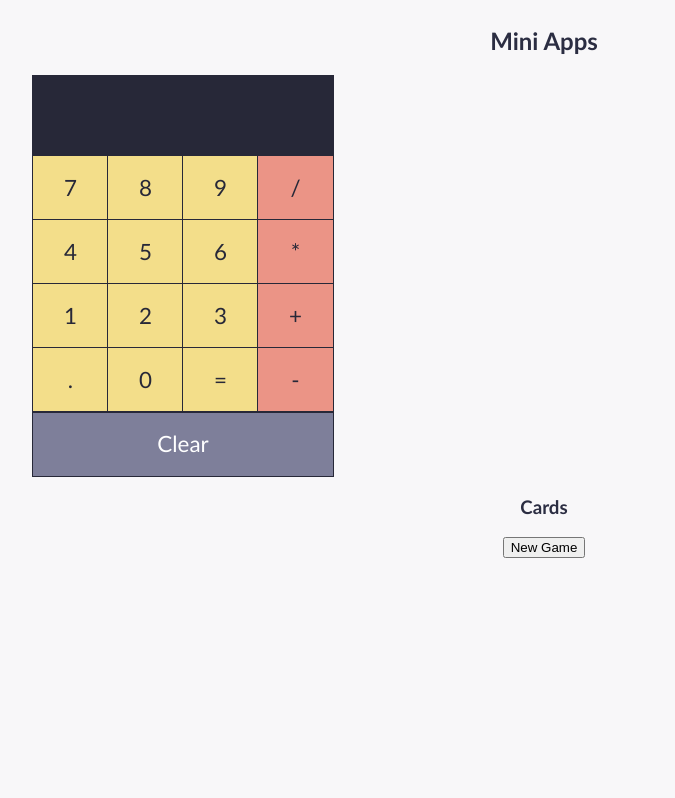
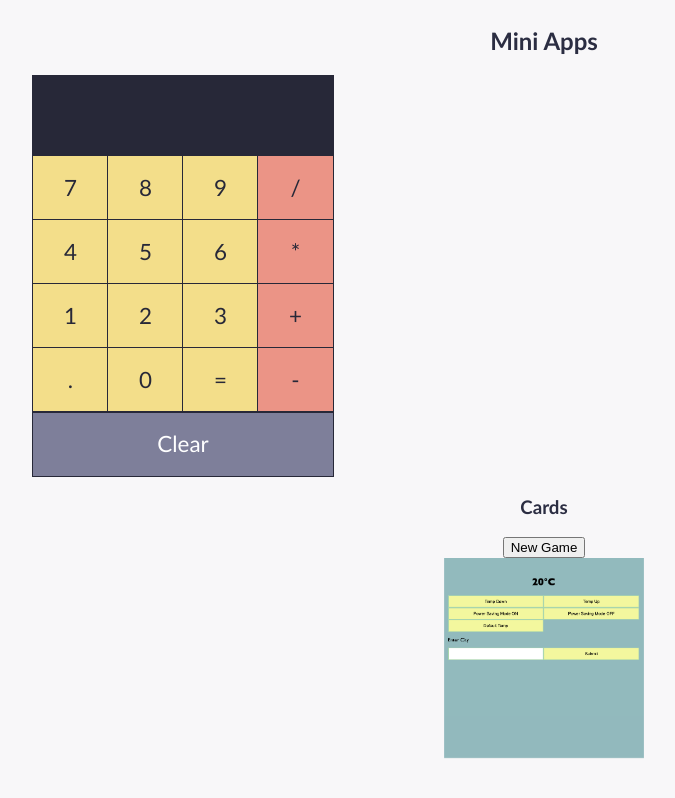
Before and after one commit to AlexLewis10/portfolio, a React (Create React App) app: page / in a window 1280 px wide. Shown: the part 794-1592 px from the top of the page, without its empty margins (96-771 px from the left). Built offline with nearby package versions, Linux system fonts and the light colour scheme.

Commit message:
Spike to practice ReactCardFlip

```diff
--- a/package.json
+++ b/package.json
@@ -8,6 +8,7 @@
     "@testing-library/user-event": "^7.2.1",
     "mathjs": "^7.1.0",
     "react": "^16.13.1",
+    "react-card-flip": "^1.0.11",
     "react-dom": "^16.13.1",
     "react-router-dom": "^5.2.0",
     "react-scripts": "3.4.1",
--- a/src/mini-apps/cards/cards.js
+++ b/src/mini-apps/cards/cards.js
@@ -1,5 +1,6 @@
 import React, { Component } from 'react'
 import Axios from 'axios'
+import Flip from './flip'
 
 export class Cards extends Component {
   constructor (props) {
@@ -16,6 +17,7 @@ export class Cards extends Component {
   getCards () {
     Axios.get('https://deckofcardsapi.com/api/deck/new/shuffle/?deck_count=1')
       .then(response => {
+        console.log(response)
         this.setState({ deckID: response.data.deck_id })
       })
       .catch(error => {
@@ -28,9 +30,8 @@ export class Cards extends Component {
       .then(response => {
         this.setState({
           cardOne: response.data.cards[0].image,
-          cardTwo: response.data.cards[1].image
+          cardTwo: response.data.cards[0].image
         })
-        // this.setState({ cardTwo: response.data.cards[1].image })
       })
       .catch(error => {
         return error
@@ -51,7 +52,9 @@ export class Cards extends Component {
       <div>
         <h3>Cards</h3>
         <button onClick={this.getCards}>New Game</button>
+        <Flip />
       </div>
+
     )
   }
 }
--- /dev/null
+++ b/src/mini-apps/cards/flip.js
@@ -0,0 +1,35 @@
+import React, { Component } from 'react'
+import ReactCardFlip from 'react-card-flip'
+import front from '../../img/thermostat.png'
+import back from '../../img/bank.png'
+
+export class Flip extends Component {
+  constructor () {
+    super()
+    this.state = {
+      isFlipped: false
+    }
+    this.handleClick = this.handleClick.bind(this)
+  }
+
+  handleClick (e) {
+    e.preventDefault()
+    this.setState({ isFlipped: !this.state.isFlipped })
+  }
+
+  render () {
+    return (
+      <ReactCardFlip isFlipped={this.state.isFlipped} flipDirection='horizontal'>
+        <div>
+          <img src={front} alt='card' onClick={this.handleClick}></img>
+        </div>
+
+        <div>
+          <img src={back} alt='card' onClick={this.handleClick}></img>
+        </div>
+      </ReactCardFlip>
+    )
+  }
+}
+
+export default Flip
```
Also changed, not shown: 1 other file (tests, documents, lock files or other folders).
